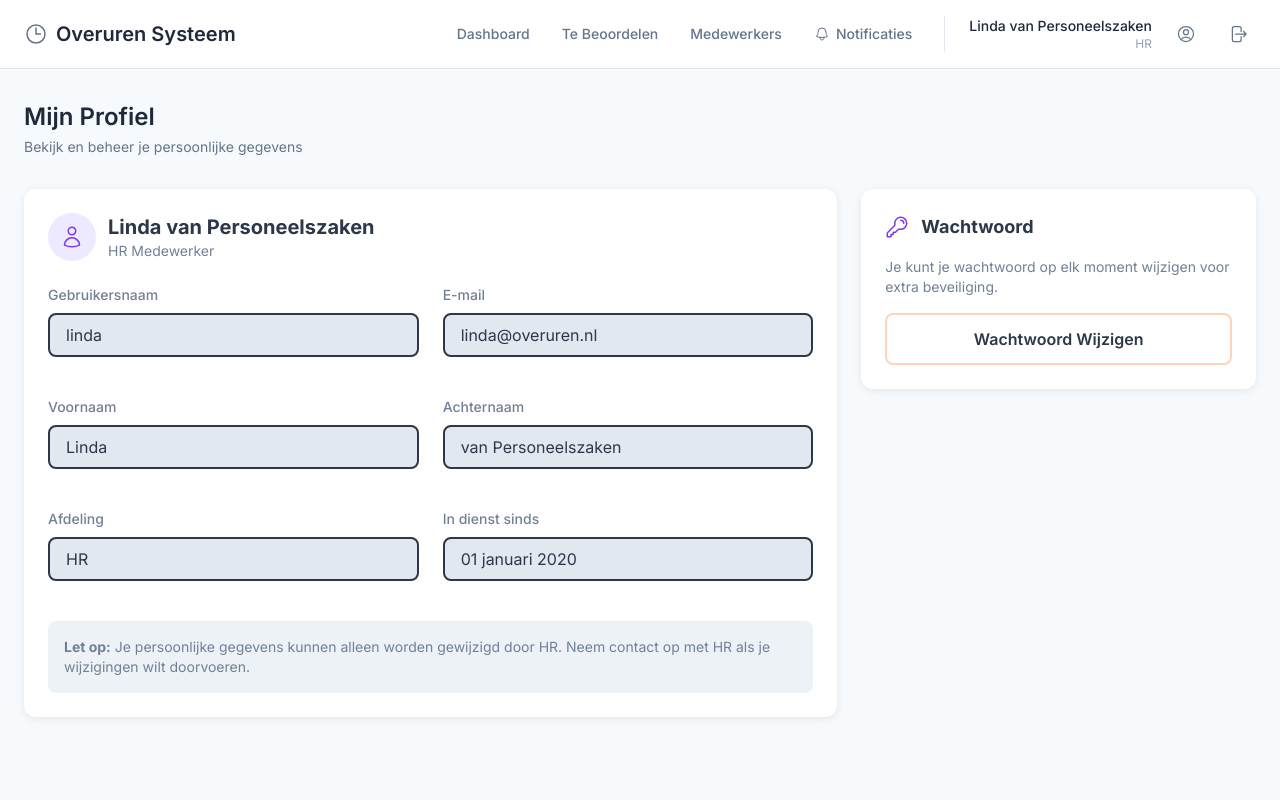
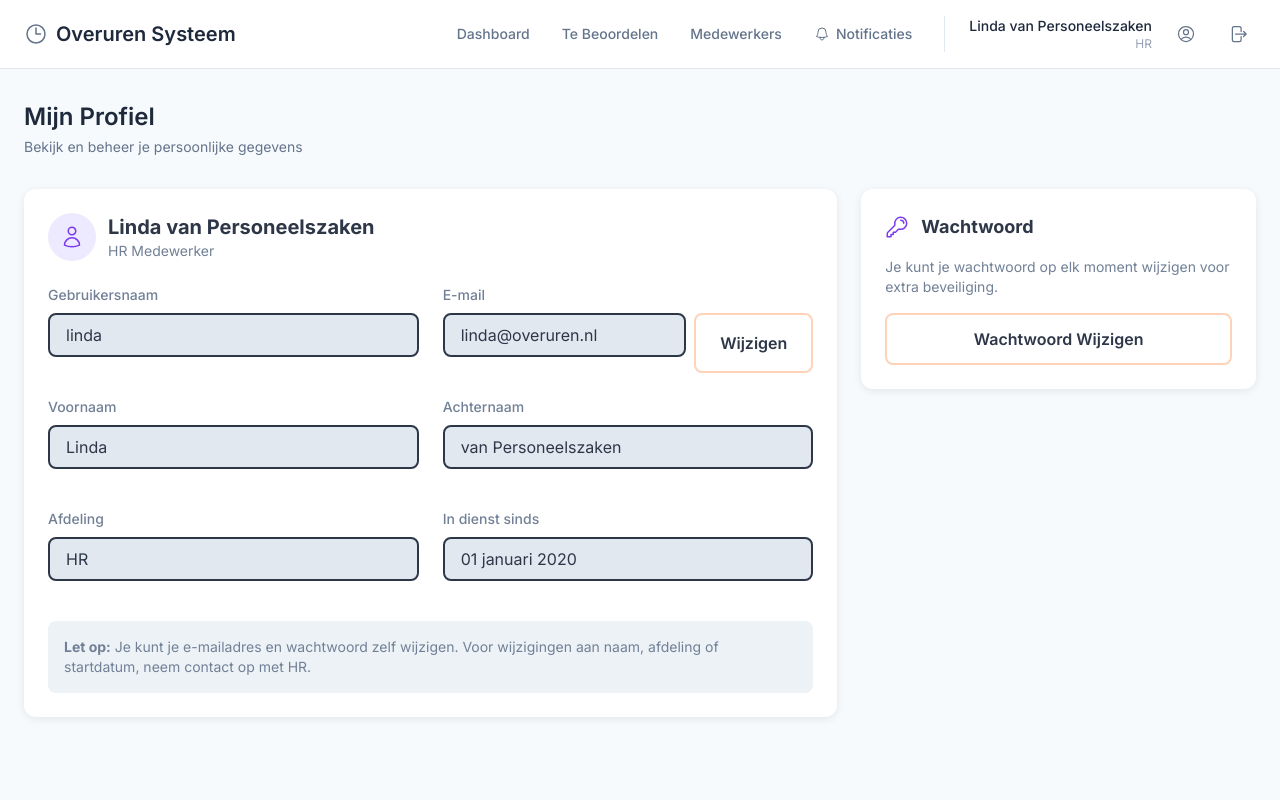
Before and after one commit to Quaap70/Overuren, a Laravel app: page /profiel in a window 1280 px wide. Run offline with Laravel 12, Linux system fonts and the light colour scheme; a user stored in the database is signed in; data comes from the database, SQL or seed files in the repository; style sheets or scripts are compiled from the project's sources; some libraries are stand-ins or nearby versions.

Commit message:
Ziggy implementatie + Email wijzigen in profiel
Problem 1: Ziggy niet geïmplementeerd
- @routes in app.blade.php deed niets
- Hardcoded paths overal ('/hr/dashboard' i.p.v. route())

Problem 2: HR kon eigen email niet wijzigen
- Circulair probleem: HR beheert users, maar kan zichzelf niet bewerken
- Profiel pagina had alles read-only behalve wachtwoord

Solution:

Ziggy Setup:
- composer require tightenco/ziggy geïnstalleerd
- php artisan ziggy:generate uitgevoerd → resources/js/ziggy.js
- app.jsx: window.route helper beschikbaar gemaakt
- @routes in app.blade.php werkt nu correct
- Route helper nu beschikbaar: route('hr.dashboard') etc.

Email Update Functionaliteit:
- ProfielController: updateEmail() method toegevoegd
  * Validatie: required|email|unique (behalve eigen email)
  * Update email in database
  * Success message
- Route: POST /profiel/email toegevoegd
- Profiel.jsx: Email veld bewerkbaar gemaakt
  * Toggle tussen read-only en edit mode
  * "Wijzigen" knop toont inline edit form
  * Opslaan/Annuleren knoppen
  * Error handling + validatie messages
  * Note aangepast: "Je kunt email en wachtwoord zelf wijzigen"

Benefits:
✅ Iedereen kan eigen email wijzigen (incl. HR!)
✅ Validatie voorkomt duplicate emails
✅ Ziggy route() helper nu beschikbaar voor type-safe routing
✅ Geen circulair probleem meer voor HR gebruikers

```diff
--- a/app/Http/Controllers/ProfielController.php
+++ b/app/Http/Controllers/ProfielController.php
@@ -93,4 +93,22 @@ class ProfielController extends Controller
 
         return back()->with('success', 'Wachtwoord succesvol gewijzigd');
     }
+
+    /**
+     * Wijzig email adres vanuit profiel
+     */
+    public function updateEmail(Request $request)
+    {
+        $user = auth()->user();
+
+        $validated = $request->validate([
+            'email' => 'required|email|max:255|unique:users,email,' . $user->id,
+        ]);
+
+        $user->update([
+            'email' => $validated['email'],
+        ]);
+
+        return back()->with('success', 'E-mailadres succesvol gewijzigd');
+    }
 }
--- a/resources/js/Pages/Profiel.jsx
+++ b/resources/js/Pages/Profiel.jsx
@@ -8,11 +8,16 @@ import { UserIcon, KeyIcon } from '@heroicons/react/24/outline';
 
 export default function Profiel({ user }) {
     const [showPasswordForm, setShowPasswordForm] = useState(false);
+    const [isEditingEmail, setIsEditingEmail] = useState(false);
 
     const passwordForm = useForm({
         current_password: '',
         new_password: '',
         new_password_confirmation: '',
+    });
+
+    const emailForm = useForm({
+        email: user.email,
     });
 
     const handlePasswordSubmit = (e) => {
@@ -24,6 +29,22 @@ export default function Profiel({ user }) {
                 setShowPasswordForm(false);
             },
         });
+    };
+
+    const handleEmailSubmit = (e) => {
+        e.preventDefault();
+        emailForm.post('/profiel/email', {
+            preserveScroll: true,
+            onSuccess: () => {
+                setIsEditingEmail(false);
+            },
+        });
+    };
+
+    const cancelEmailEdit = () => {
+        emailForm.setData('email', user.email);
+        emailForm.clearErrors();
+        setIsEditingEmail(false);
     };
 
     return (
@@ -77,12 +98,47 @@ export default function Profiel({ user }) {
                                 <label className="block text-sm font-medium mb-2" style={{ color: '#718096' }}>
                                     E-mail
                                 </label>
+                                {!isEditingEmail ? (
+                                    <div className="flex gap-2">
                                         <Input
                                             type="email"
                                             value={user.email}
                                             disabled
                                             style={{ backgroundColor: '#E2E8F0', cursor: 'not-allowed' }}
                                         />
+                                        <Button
+                                            type="button"
+                                            variant="secondary"
+                                            onClick={() => setIsEditingEmail(true)}
+                                            className="px-3"
+                                        >
+                                            Wijzigen
+                                        </Button>
+                                    </div>
+                                ) : (
+                                    <form onSubmit={handleEmailSubmit} className="flex gap-2">
+                                        <div className="flex-1">
+                                            <Input
+                                                type="email"
+                                                value={emailForm.data.email}
+                                                onChange={(e) => emailForm.setData('email', e.target.value)}
+                                                error={emailForm.errors.email}
+                                                required
+                                            />
+                                            {emailForm.errors.email && (
+                                                <p className="text-sm mt-1" style={{ color: '#E53E3E' }}>
+                                                    {emailForm.errors.email}
+                                                </p>
+                                            )}
+                                        </div>
+                                        <Button type="submit" disabled={emailForm.processing}>
+                                            Opslaan
+                                        </Button>
+                                        <Button type="button" variant="secondary" onClick={cancelEmailEdit}>
+                                            Annuleren
+                                        </Button>
+                                    </form>
+                                )}
                             </div>
 
                             <div>
@@ -136,8 +192,8 @@ export default function Profiel({ user }) {
 
                         <div className="mt-6 p-4 rounded-lg" style={{ backgroundColor: '#EDF2F7' }}>
                             <p className="text-sm" style={{ color: '#718096' }}>
-                                <strong>Let op:</strong> Je persoonlijke gegevens kunnen alleen worden gewijzigd door HR.
-                                Neem contact op met HR als je wijzigingen wilt doorvoeren.
+                                <strong>Let op:</strong> Je kunt je e-mailadres en wachtwoord zelf wijzigen.
+                                Voor wijzigingen aan naam, afdeling of startdatum, neem contact op met HR.
                             </p>
                         </div>
                     </Card>
--- a/resources/js/app.jsx
+++ b/resources/js/app.jsx
@@ -5,6 +5,12 @@ import { createInertiaApp } from '@inertiajs/react';
 import { resolvePageComponent } from 'laravel-vite-plugin/inertia-helpers';
 
 const appName = import.meta.env.VITE_APP_NAME || 'Overuren Systeem';
+
+// Make Ziggy route helper available globally
+window.route = window.Ziggy?.route || ((name, params) => {
+    console.warn(`Route "${name}" not found. Ziggy may not be loaded.`);
+    return '#';
+});
 
 createInertiaApp({
     title: (title) => `${title} - ${appName}`,
--- a/routes/web.php
+++ b/routes/web.php
@@ -32,6 +32,7 @@ Route::middleware('auth')->group(function () {
     // Profiel
     Route::get('/profiel', [ProfielController::class, 'index'])->name('profiel');
     Route::post('/profiel/wachtwoord', [ProfielController::class, 'updateWachtwoord'])->name('profiel.wachtwoord');
+    Route::post('/profiel/email', [ProfielController::class, 'updateEmail'])->name('profiel.email');
 
     // Employee dashboard
     Route::get('/dashboard', [DashboardController::class, 'index'])->name('dashboard');
```
Also changed, not shown: resources/js/ziggy.js (added, +5 -0 lines). Lines whose indentation alone changed are shown as unchanged.
